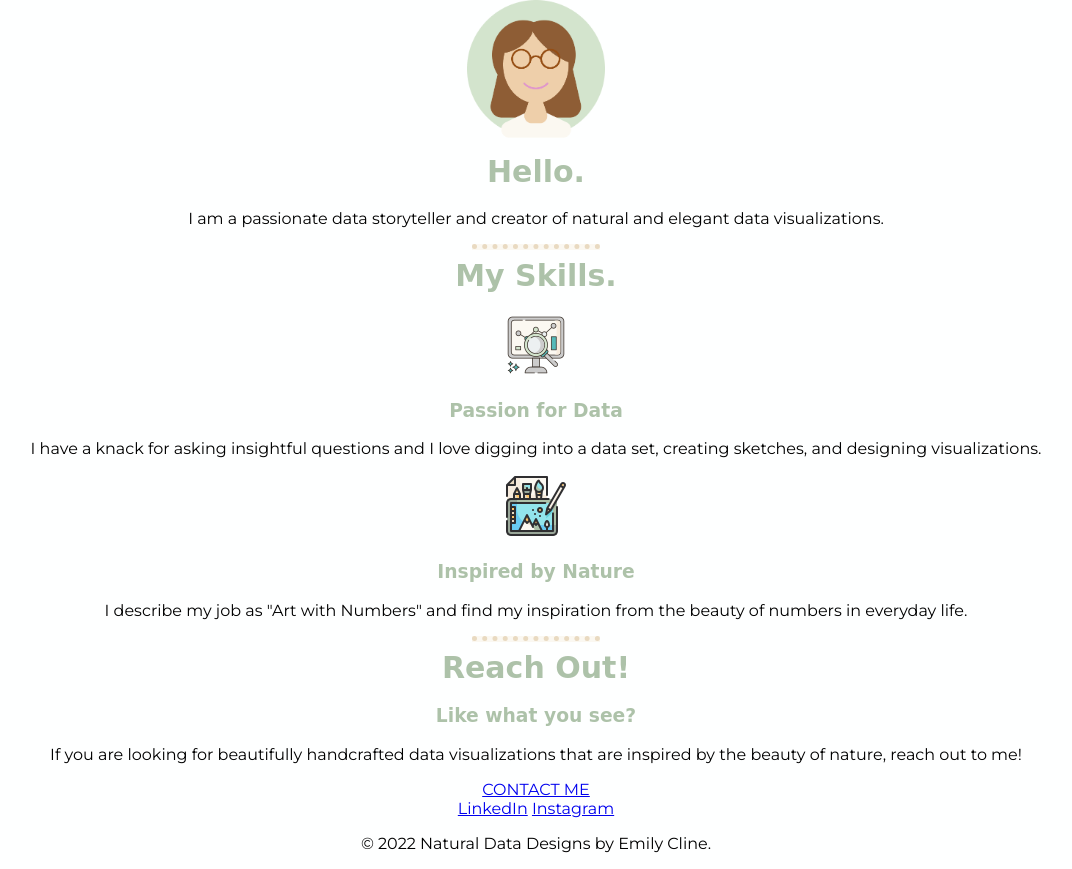
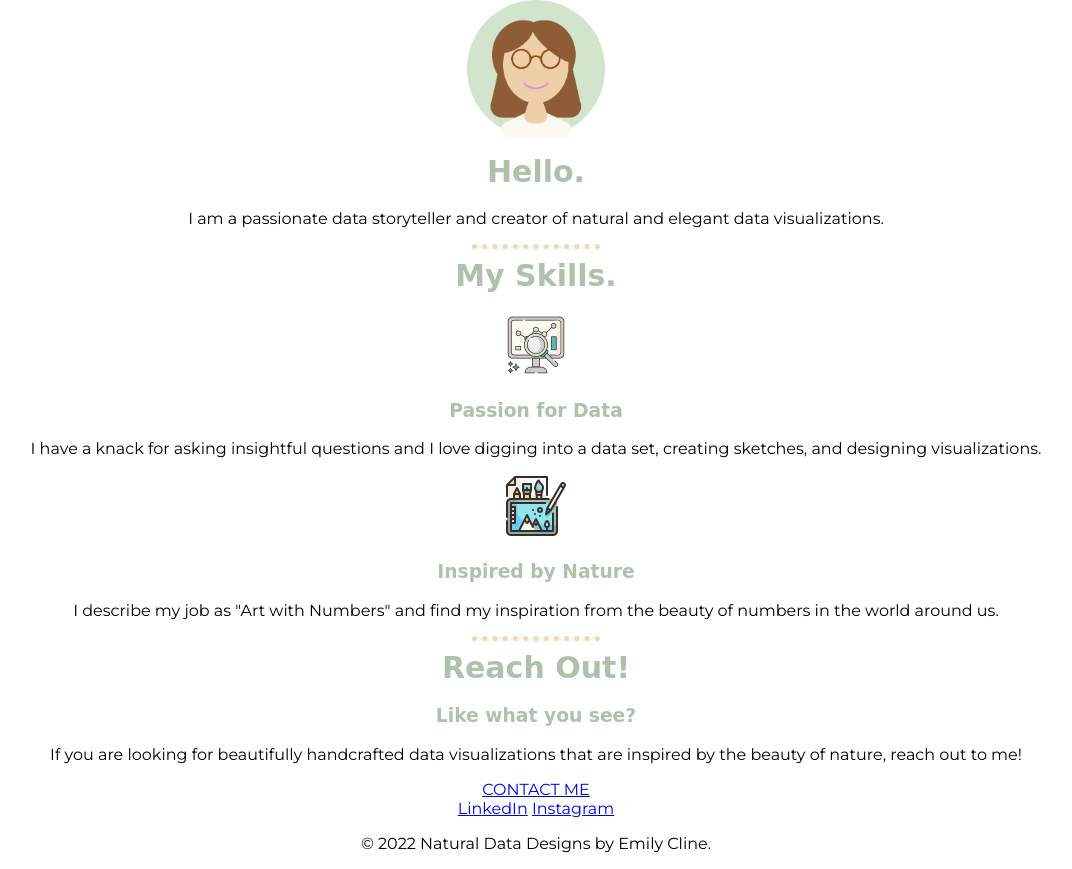
Before and after one commit to dataemily/myCV2, a plain HTML site: page index.html in a window 1280 px wide. Shown: the part 701-1570 px from the top of the page, without its empty margins (104-1176 px from the left). Drawn offline with Linux system fonts and the light colour scheme; a web font is replaced by a local one.

Commit message:
updated text

```diff
--- a/index.html
+++ b/index.html
@@ -35,7 +35,7 @@
         <div class="skill-row">
           <img class="art" src="art.png" alt="digital_art">
           <h3>Inspired by Nature</h3>
-          <p>I describe my job as "Art with Numbers" and find my inspiration from the beauty of numbers in everyday life.</p>
+          <p>I describe my job as "Art with Numbers" and find my inspiration from the beauty of numbers in the world around us.</p>
         </div>
       </div>
       <hr>
```
